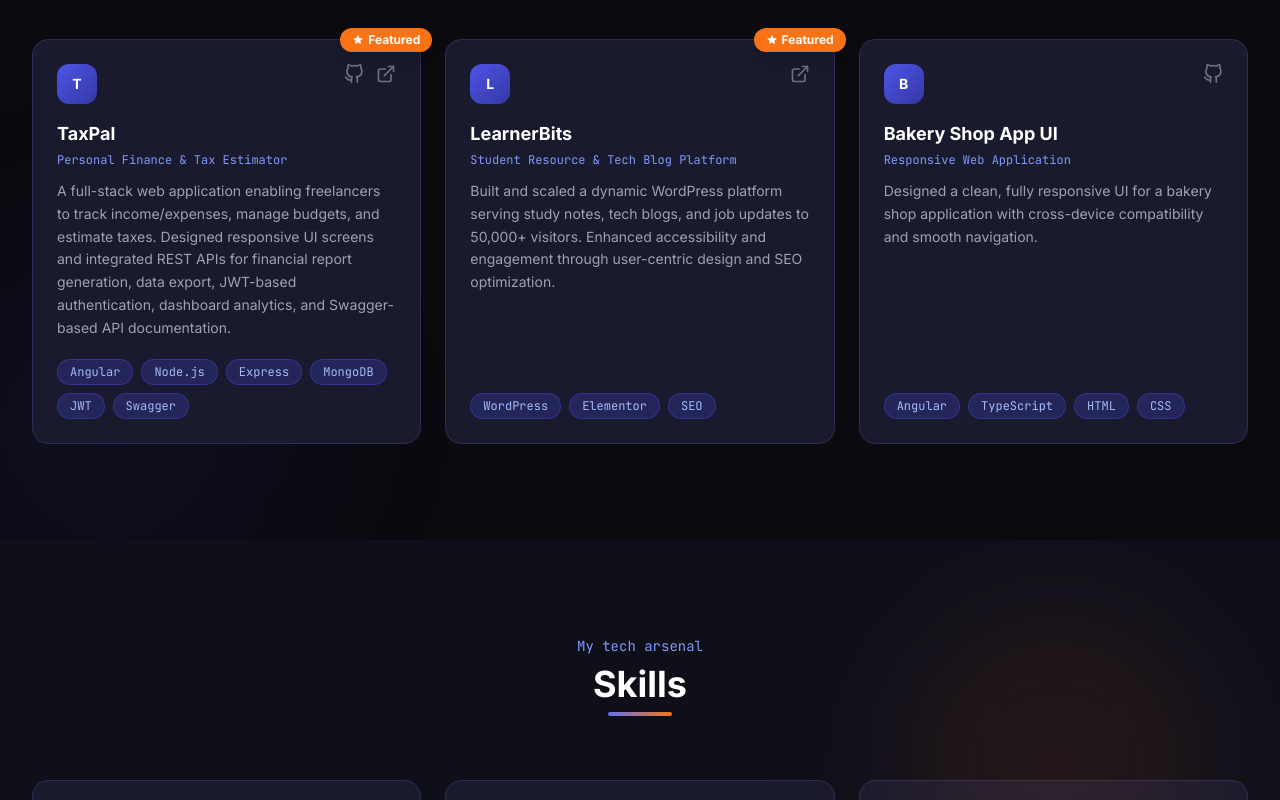
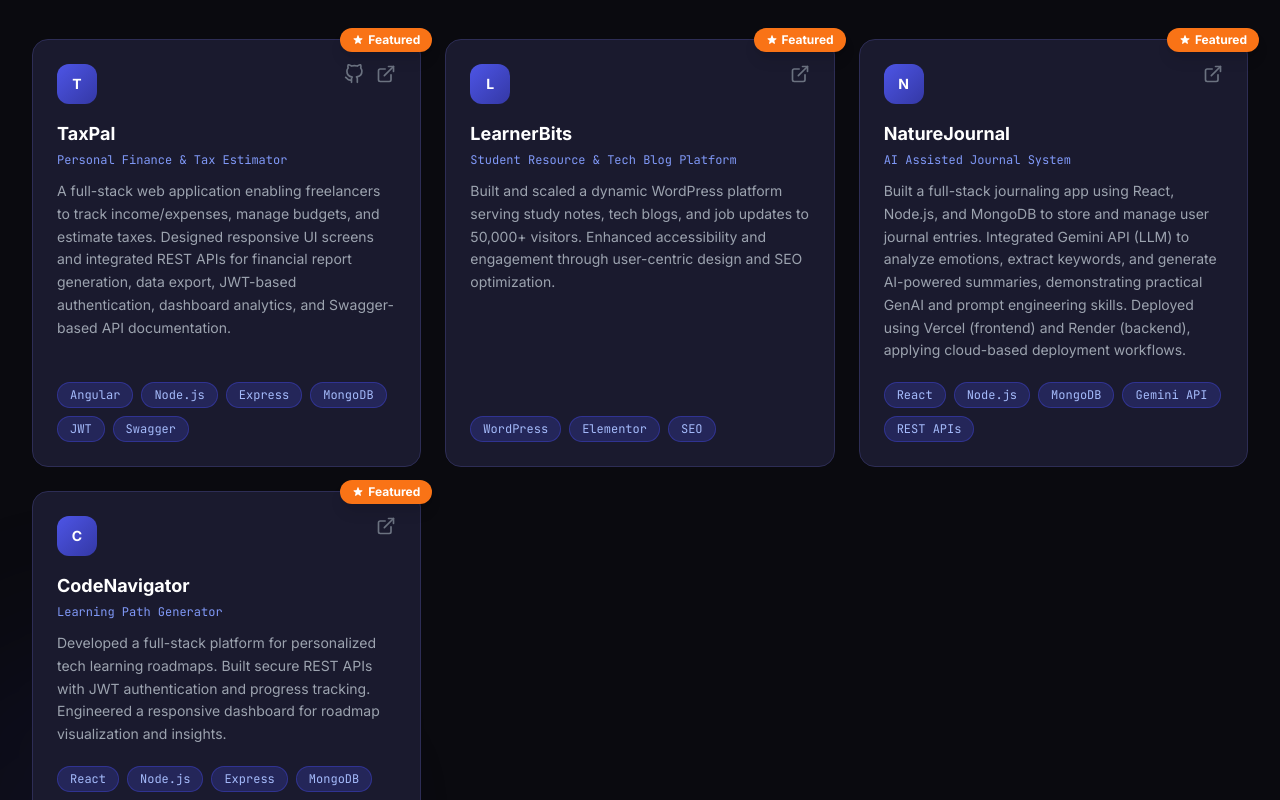
Before and after one commit to GauravJadhav8032/gaurav-jadhav.in, a React (Vite) app: page / in a window 1280 px wide. Shown: the part 1780-2580 px from the top of the page. Built offline with nearby package versions, Linux system fonts and the light colour scheme; no server answers.

Commit message:
Update portfolioData.js
Updated portfolio and resume links, enhanced summary, and added new projects with detailed descriptions.

```diff
--- a/src/data/portfolioData.js
+++ b/src/data/portfolioData.js
@@ -8,12 +8,12 @@
         location: "Amravati, Maharashtra, IN",
         linkedin: "https://www.linkedin.com/in/gaurav-jadhav-919419288/",
         github: "https://github.com/GauravJadhav8032",
-        portfolio: "https://drive.google.com/file/d/1je-N1IaD8RhXoPUedZSSOwTExldY_CY8/view?usp=sharing",
-        resumeLink: "https://drive.google.com/file/d/1je-N1IaD8RhXoPUedZSSOwTExldY_CY8/view?usp=sharing",
+        portfolio: "https://drive.google.com/file/d/167jrRwtlfmjdqaxdIriscJCR32w3oP1v/view?usp=drive_link",
+        resumeLink: "https://drive.google.com/file/d/167jrRwtlfmjdqaxdIriscJCR32w3oP1v/view?usp=drive_link",
     },
 
     summary:
-        "Full-Stack Developer and final-year B.E. Computer Science student with hands-on experience in Angular, Node.js, REST APIs, and Java. Proven ability to design and deploy scalable web applications, integrate backend services, and build data-driven solutions.",
+        "Versatile Full Stack Developer with hands-on experience across frontend, backend, and full-stack development.Proficient in Angular, ReactJS, Node.js, Express, MongoDB, and MySQL with strong command over REST APIdesign and integration. Skilled in JWT authentication, Swagger documentation, and AI-powered API integration.Experienced in Agile workflows with a proven ability to build and deploy responsive, user-centric web applicationsend-to-end.",
 
     education: [
         {
@@ -85,19 +85,29 @@
             featured: true,
         },
         {
-            name: "Bakery Shop App UI",
-            tagline: "Responsive Web Application",
+            name: "NatureJournal",
+            tagline: "AI Assisted Journal System",
             description:
-                "Designed a clean, fully responsive UI for a bakery shop application with cross-device compatibility and smooth navigation.",
-            tech: ["Angular", "TypeScript", "HTML", "CSS"],
-            live: null,
-            github: "https://github.com/GauravJadhav8032/Bakery-Shop-APP-UI",
-            featured: false,
+                "Built a full-stack journaling app using React, Node.js, and MongoDB to store and manage user journal entries. Integrated Gemini API (LLM) to analyze emotions, extract keywords, and generate AI-powered summaries, demonstrating practical GenAI and prompt engineering skills. Deployed using Vercel (frontend) and Render (backend), applying cloud-based deployment workflows.",
+            tech: ["React", "Node.js", "MongoDB", "Gemini API", "REST APIs"],
+            live: "https://naturejournal.vercel.app/",
+            github: null,
+            featured: true,
+        },
+        {
+            name: "CodeNavigator",
+            tagline: "Learning Path Generator",
+            description:
+                "Developed a full-stack platform for personalized tech learning roadmaps. Built secure REST APIs with JWT authentication and progress tracking. Engineered a responsive dashboard for roadmap visualization and insights.",
+            tech: ["React", "Node.js", "Express", "MongoDB", "REST APIs", "JWT Auth"],
+            live: "https://code-navigator-blond.vercel.app/",
+            github: null,
+            featured: true,
         },
     ],
 
     skills: [
-        { category: "Frontend", items: ["Angular", "React.js", "TypeScript", "HTML5", "CSS3", "JavaScript"] },
+        { category: "Frontend", items: ["Angular", "TypeScript", "HTML5", "CSS3", "JavaScript"] },
         { category: "Backend", items: ["Node.js", "Express.js", "Java"] },
         { category: "Database", items: ["MongoDB", "MySQL"] },
         { category: "Tools & Platforms", items: ["Git", "GitHub", "WordPress", "Elementor", "Swagger"] },
```
